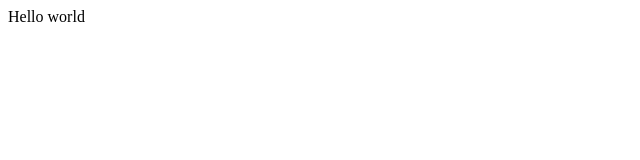
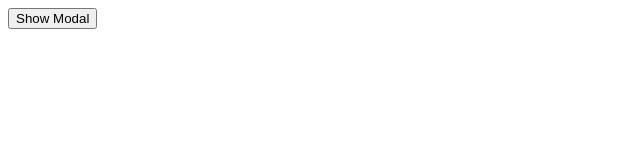
Before and after one commit to madhurabhujbal/Challenge31Days, a Vue app in the folder day16_popupModalVue/popup-modal/: page / in a window 1280 px wide. Shown: the top 160 px of the page, without its empty margins (0-640 px from the left). Built offline with nearby package versions, Linux system fonts and the light colour scheme.

Commit message:
Add markup code for show modal button and popup Modal

```diff
--- a/day16_popupModalVue/popup-modal/src/App.vue
+++ b/day16_popupModalVue/popup-modal/src/App.vue
@@ -1,6 +1,11 @@
 <template>
   <div id="app">
-    Hello world
+    <button class="button" @click="showModal = true">
+      Show Modal
+    </button>
+    <transition name="fade" appear>
+      <div class="modal-overlay" v-if="showModal"></div>
+    </transition>
   </div>
 </template>
 
```
